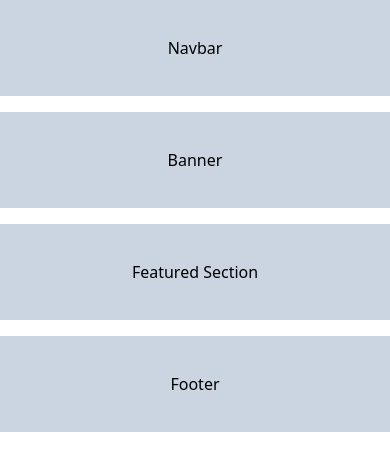
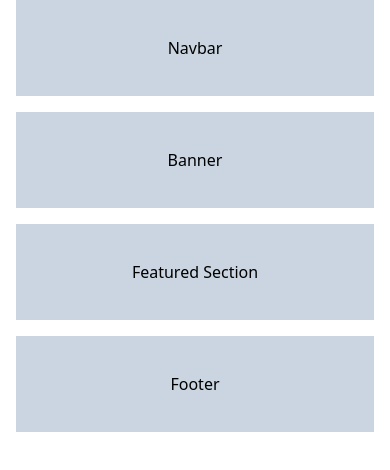
Before and after one commit to Chayon58/TailwindCSS-test, a plain HTML site: page index.html in a window 390 px wide. Drawn offline with nearby package versions, Linux system fonts and the light colour scheme.

Commit message:
added responsiveness

```diff
--- a/index.html
+++ b/index.html
@@ -5,7 +5,7 @@
   <meta name="viewport" content="width=device-width, initial-scale=1.0">
   <script src="https://cdn.tailwindcss.com"></script>
 </head>
-<body class="space-y-4 container mx-auto">
+<body class="space-y-4 container max-w-screen-xl px-4 mx-auto">
   <div class="h-24 bg-slate-300 text-center pt-9">Navbar</div>
   <div class="h-24 bg-slate-300 text-center pt-9">Banner</div>
   <div class="h-24 bg-slate-300 text-center pt-9">Featured Section</div>
```
